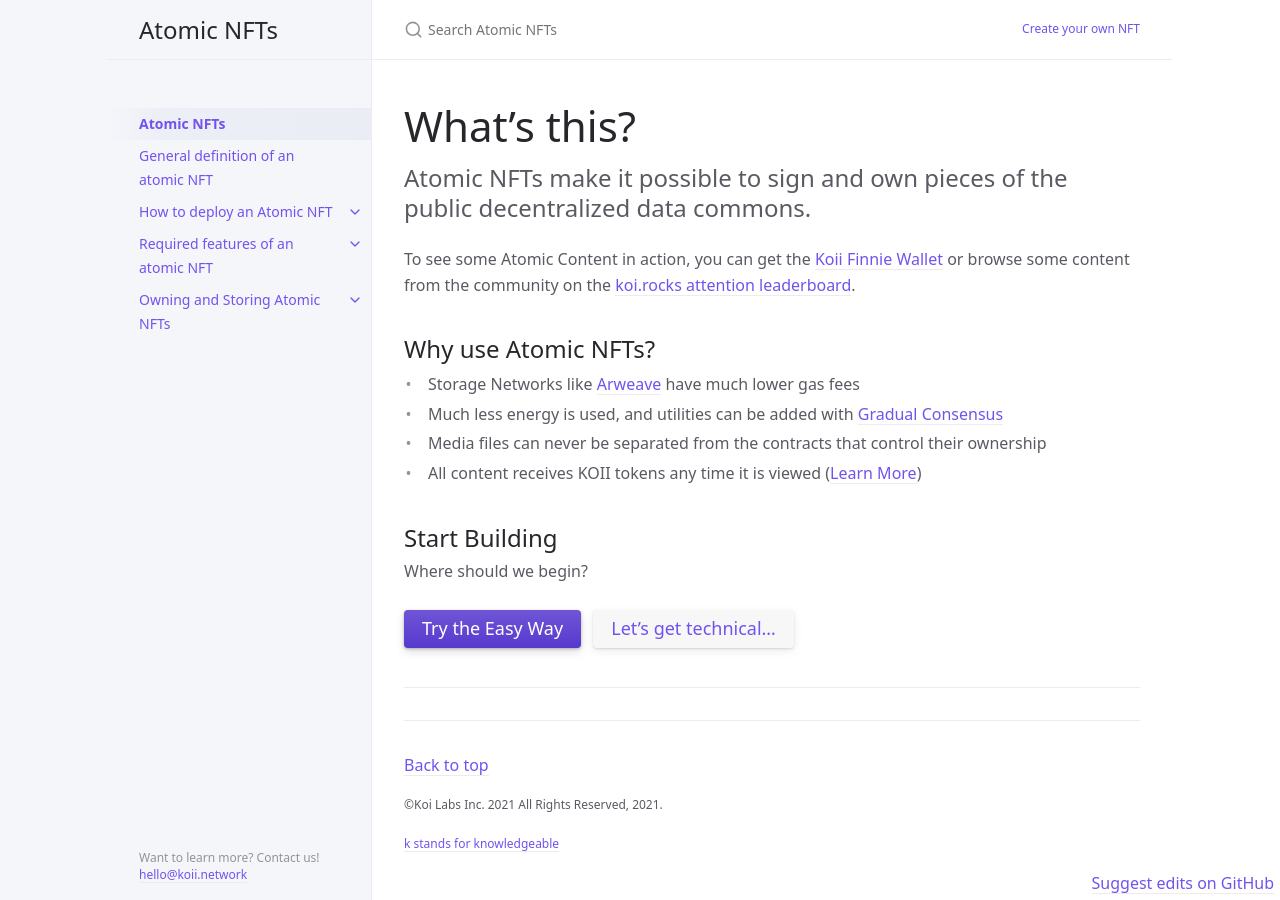
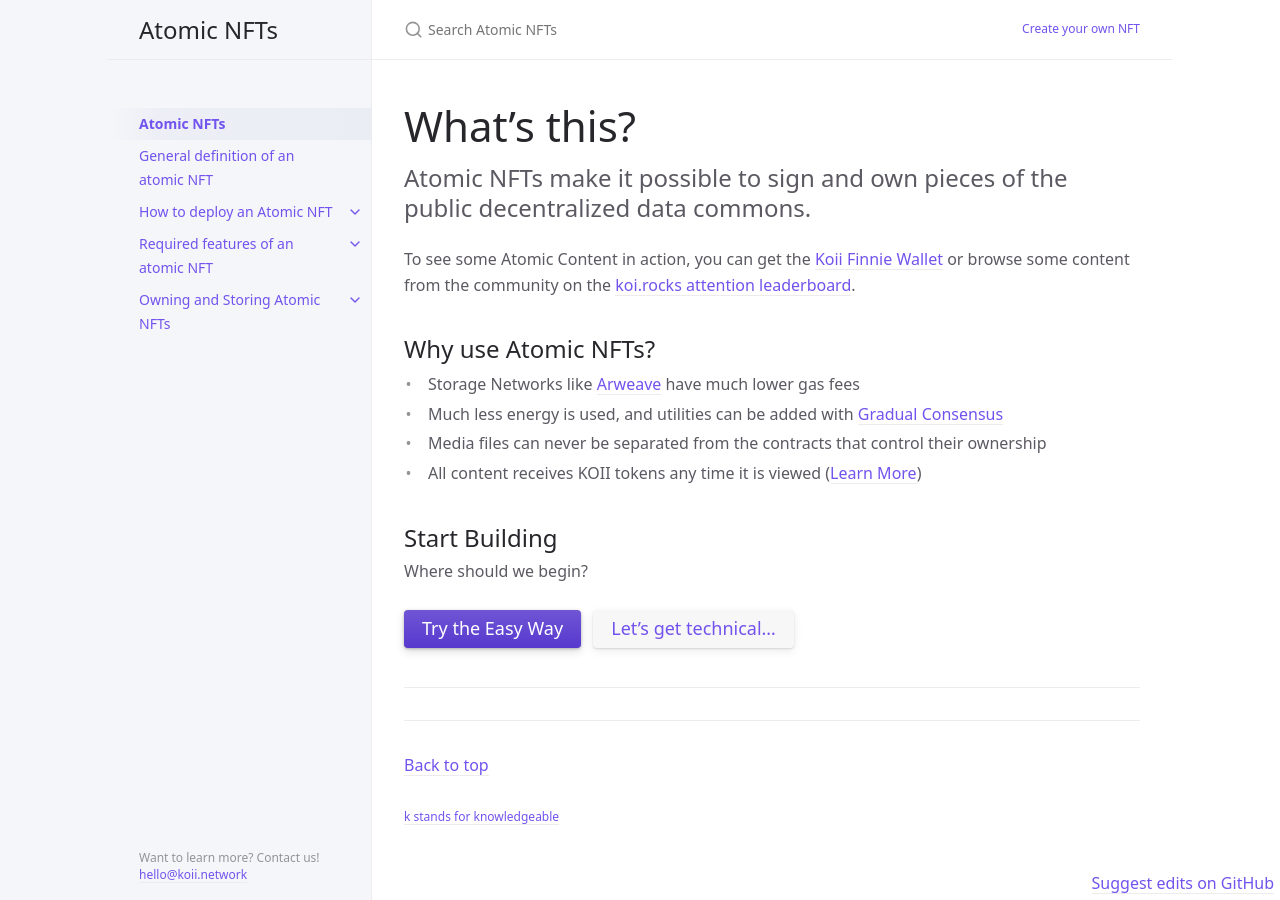
Before and after one commit to atomic-nfts/site, a Jekyll site: the page built from index.md, in a window 1280 px wide. Built offline with Jekyll 4.4.1, drawn with Linux system fonts in a browser that asks for light colours.

Commit message:
Update _config.yml

```diff
--- a/_config.yml
+++ b/_config.yml
@@ -81,7 +81,7 @@
 back_to_top: true
 back_to_top_text: "Back to top"
 
-footer_content: "©Koi Labs Inc. 2021 All Rights Reserved, 2021."
+footer_content: ""
 
 # Footer last edited timestamp
 last_edit_timestamp: true # show or hide edit time - page must have `last_modified_date` defined in the frontmatter
```
